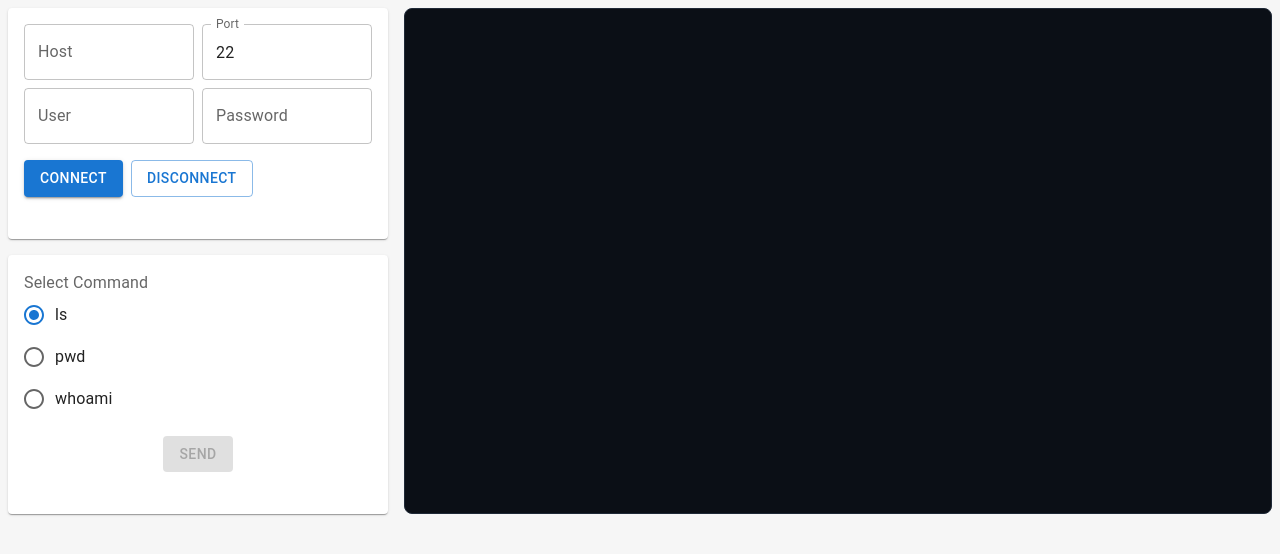
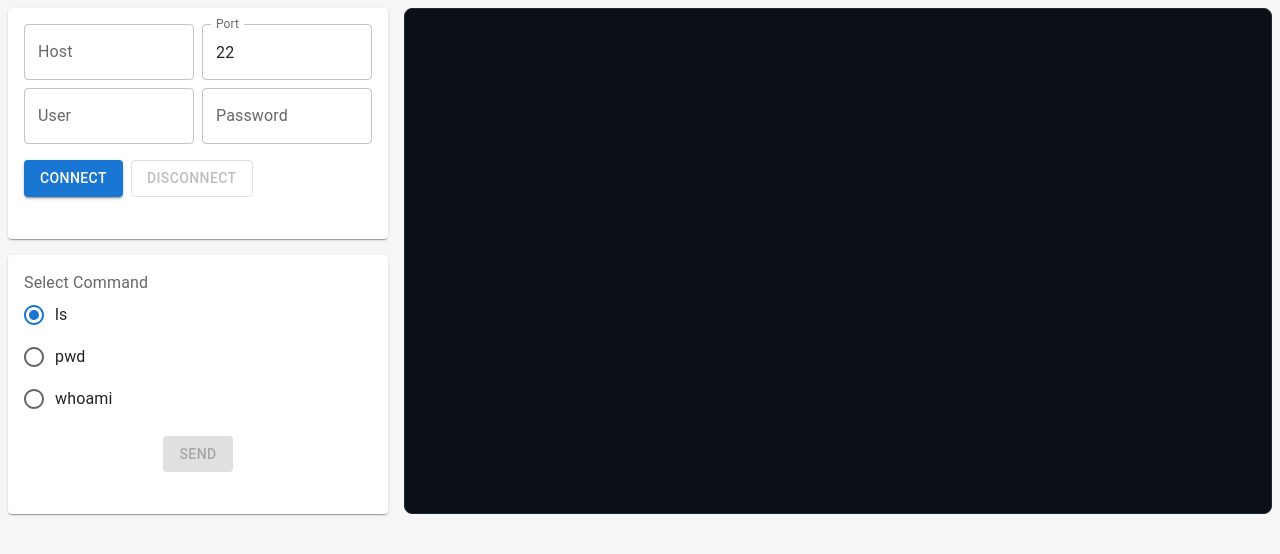
Before and after one commit to asiball/test-tauri-app, a React (Vite) app: page / in a window 1280 px wide. Shown: the top 554 px of the page. Built offline with nearby package versions, Linux system fonts and the light colour scheme; no server answers.

Commit message:
fix review comment

```diff
--- a/src/App.tsx
+++ b/src/App.tsx
@@ -14,7 +14,7 @@ function App() {
       style={{ display: "grid", gap: 16, gridTemplateColumns: "auto 1fr" }}
     >
       <div style={{ display: "grid", gap: 16, width: 380 }}>
-        <ConnectPanel onLog={setOutput} onConnectedChange={setConnected} />
+        <ConnectPanel onLog={setOutput} isConnected={connected} onConnectedChange={setConnected} />
         <SendCommandCard setOutput={setOutput} isConnected={connected} />
       </div>
       <TerminalOutput log={output} height={480} />
--- a/src/components/ConnectPanel.tsx
+++ b/src/components/ConnectPanel.tsx
@@ -10,6 +10,7 @@ import { invoke } from "@tauri-apps/api/core";
 
 interface Props {
   onLog: (msg: string) => void;
+  isConnected: boolean;
   onConnectedChange: (v: boolean) => void;
 }
 
@@ -20,7 +21,7 @@ interface Config {
   port?: number;
 }
 
-const ConnectPanel: React.FC<Props> = ({ onLog, onConnectedChange }) => {
+const ConnectPanel: React.FC<Props> = ({ onLog, isConnected, onConnectedChange }) => {
   const FALLBACK: Required<Config> = {
     host: "",
     user: "",
@@ -33,7 +34,6 @@ const ConnectPanel: React.FC<Props> = ({ onLog, onConnectedChange }) => {
   const [pass, setPass] = useState(FALLBACK.pass);
   const [port, setPort] = useState(FALLBACK.port);
   const [busy, setBusy] = useState(false);
-  const [connected, setConnected] = useState(false);
 
   // ランタイムで public/config.local.json があれば読み込む（Git未管理）
   useEffect(() => {
@@ -70,12 +70,11 @@ const ConnectPanel: React.FC<Props> = ({ onLog, onConnectedChange }) => {
         onConnectedChange(true);
       })
       .catch((e: Error) => {
-        onLog(e.message);
+        onLog(e.message ?? "Connect error");
         onConnectedChange(false);
       })
       .finally(() => {
         setBusy(false);
-        setConnected(true);
       });
   };
 
@@ -91,7 +90,6 @@ const ConnectPanel: React.FC<Props> = ({ onLog, onConnectedChange }) => {
       })
       .finally(() => {
         setBusy(false);
-        setConnected(false);
       });
   };
 
@@ -116,17 +114,17 @@ const ConnectPanel: React.FC<Props> = ({ onLog, onConnectedChange }) => {
         </Box>
         <Box sx={{ mt: 2, display: "flex", gap: 1 }}>
           <Button
-            variant={connected ? "outlined" : "contained"}
+            variant={isConnected ? "outlined" : "contained"}
             onClick={connect}
-            disabled={busy}
+            disabled={isConnected}
             loading={busy}
           >
-            {connected ? "Connected" : "Connect"}
+            {isConnected ? "Connected" : "Connect"}
           </Button>
           <Button
-            variant={connected ? "contained" : "outlined"}
+            variant={isConnected ? "contained" : "outlined"}
             onClick={disconnect}
-            disabled={busy}
+            disabled={!isConnected}
           >
             Disconnect
           </Button>
```
